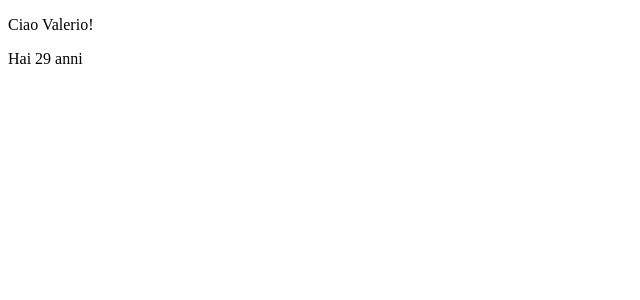
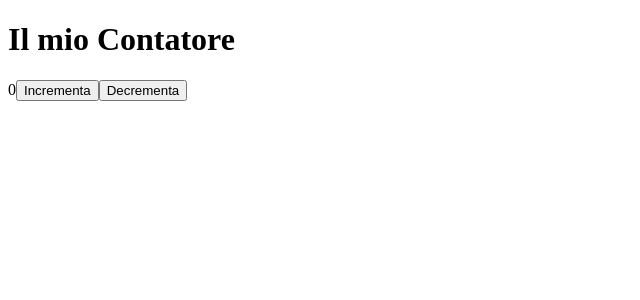
Before and after one commit to ValerioDiBiagio/react-exercises, a React (Vite) app: page / in a window 1280 px wide. Shown: the top 300 px of the page, without its empty margins (0-640 px from the left). Built offline with nearby package versions, Linux system fonts and the light colour scheme.

Commit message:
add CounterApp ex

```diff
--- a/src/App.jsx
+++ b/src/App.jsx
@@ -1,9 +1,9 @@
-import GreetingFour from "./exercises/props/GreetingFour";
+import CounterApp from "./exercises/useState/CounterApp";
 function App() {
 
   return (
     <>
-      <GreetingFour name="Valerio" age={29} />
+      <CounterApp />
 
     </>
   );
--- /dev/null
+++ b/src/exercises/useState/CounterApp.jsx
@@ -0,0 +1,32 @@
+import React, { useState } from 'react';
+
+
+const CounterApp = () => {
+    // 1. Dichiara una variabile di stato 'count' con useState, inizializzata a 0.
+    const [count, setCount] = useState(0);
+
+    const handleIncrement = () => {
+        // 2. Aggiorna 'count' incrementandolo di 1.
+        setCount(count + 1);
+
+    };
+
+    const handleDecrement = () => {
+        // 3. Aggiorna 'count' decrementandolo di 1, ma solo se è maggiore di 0.
+        if (count > 0) {
+            setCount(count - 1);
+        }
+    };
+
+    return (
+        <div>
+            <h1>Il mio Contatore</h1>
+            {/* 4. mostra count */count}
+
+            <button onClick={handleIncrement}>Incrementa</button>
+            <button onClick={handleDecrement}>Decrementa</button>
+        </div>
+    );
+};
+
+export default CounterApp;
```
